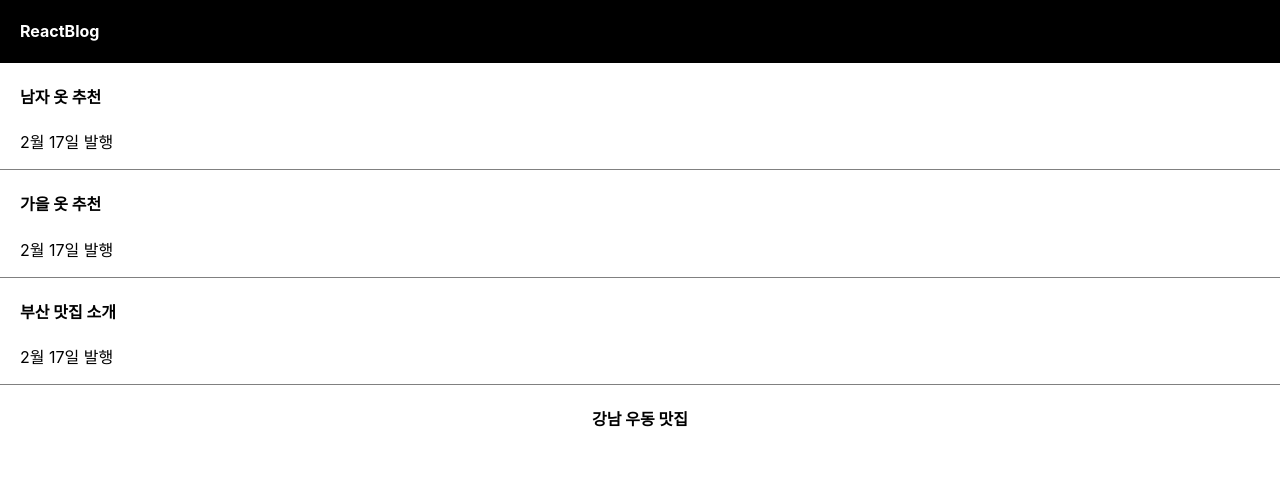
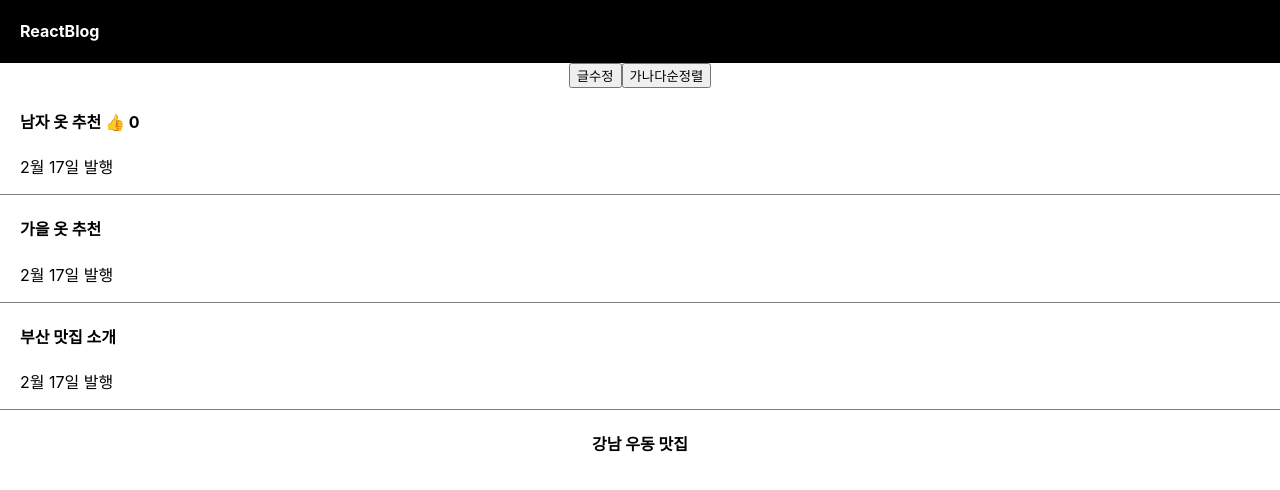
Before and after one commit to corbie0091/react_blog_practice, a React (Create React App) app: page / in a window 1280 px wide. Shown: the top 490 px of the page. Built offline with nearby package versions, Linux system fonts and the light colour scheme.

Commit message:
onClick 이벤트 핸들러 사용방법, 동작원리파악1,2 state변경함수의 특징, array/object state특징(reference data type) ... 사용방법 등

```diff
--- a/src/App.js
+++ b/src/App.js
@@ -1,4 +1,3 @@
-import logo from "./logo.svg";
 import "./App.css";
 import { useState } from "react";
 
@@ -46,13 +45,93 @@ function App() {
     "가을 옷 추천",
     "부산 맛집 소개",
   ]);
+
+  let [good, setGood] = useState(0);
+
+  function 함수() {
+    console.log(1);
+  }
+
+  // () => {  console.log(1); };
+  // 이것도 함수 만드는 문법임 onClick 안에 함수 넣을 수 있음
+
   return (
     <div className="App">
       <div className="black-nav">
-        <h4 id={post}>{logo}</h4>
+        <h4 id={post}>ReactBlog</h4>
       </div>
+      <button
+        onClick={() => {
+          // 글제목[0] = "여자 옷 추천"; // 영구적으로 수정해버림
+          // 그래서 array/object 다룰때 원본은 보존하는 게 좋음
+          // copy문법: copy로 가져오고 거기서 [0]부분을 수정
+          // 그것으로 글제목을 대체하는 방식
+          // [...글제목] : ...은 스프레드 연산자로서 다 보여줄 수 있음
+
+          // [동작원리파악1]
+          // state변경함수의 특징
+          // 기존 state == 신규 state의 경우 안바꿔줌
+          // 글제목 == copy 이런식으로
+          // Q. let copy = 글제목일땐 안됐는데.. 왜?
+          //  why? 에너지 절약임 . 굳이 바꿀필요가 없으면 안바꿈
+
+          // [동작원리파악2]
+          // 리액트에서의 array/object특징: reference data type이라서..
+          // let arr = [1,2,3];
+          // 이 것은 RAM의 미지의 공간에 저장해놓고 1,2,3변수에는 그 화살표만 저장됨
+
+          // ex) 글제목[0] = '여자 코드 추천' 이런식으로 코드를 짜면
+          // let 글제목에서 [남자코트추천, ,,] 에서 [여자코트추천, ,,]이런식으로 바뀌긴함 근데,
+          // array를 수정했지 변수에 있던 화살표는 수정이 안됨
+          // 그리고 동작원리파악1에 의해서 글제목 에서 바뀐게 글제목 이런식으로 집어 넣으면
+          // 기존 state와 신규가 같기 때문에 수정버튼을 눌러도 변경이 되지 않음
+
+          // 글제목에 저장되어 있던건 화살표 밖에 없음
+          // 그래서 copy에 똑같은 화살표를 복사함
+          // 변수1번과 2번이 화살표가 같으면 변수1 변수2 비교해도 true가 나옴
+          // 즉 console.log(copy == 글제목)  => true로 출력이됨
+
+          // 기존 state와 신규 state가 같다고 되기 떄문에 state변경이 안됨
+
+          // 이부분에 대한 해법 : [... ] 을 이용
+          // : 화살표를 새로 바꿔주고 괄호를 벗겨주세요 라는 뜻임 (즉 새로운 state)
+          // 그래서 수정버튼을 누르면 state변경이 쉽게 됨
+
+          // 정리: 1. 기존 state가 array나 object이다? = 독립적 카피본을 만들어서 수정해야함
+          // 2. 별개의 복사본을 만들어 그것을 set함수에 집어 넣으면 된다.
+
+          let copy = [...글제목];
+          console.log(...글제목);
+          console.log(글제목);
+          copy[0] = "여자 옷 추천";
+          set글제목(copy);
+        }}
+      >
+        글수정
+      </button>
+
+      <button
+        onClick={() => {
+          let copy = [...글제목];
+          copy.sort();
+          set글제목(copy);
+        }}
+      >
+        가나다순정렬
+      </button>
       <div className="list">
-        <h4>{글제목[0]}</h4>
+        <h4>
+          {/* onClick 이벤트 핸들러를 이용해 좋아요를 구현 {}안엔 함수이름을 넣어야함 */}
+          {글제목[0]}{" "}
+          <span
+            onClick={() => {
+              setGood(good + 1);
+            }}
+          >
+            👍
+          </span>{" "}
+          {good}
+        </h4>
         <p>2월 17일 발행</p>
       </div>
       <div className="list">
@@ -69,3 +148,5 @@ function App() {
 }
 
 export default App;
+
+// state변경하기위해선 항상 변경함수를 사용하세요.
```
